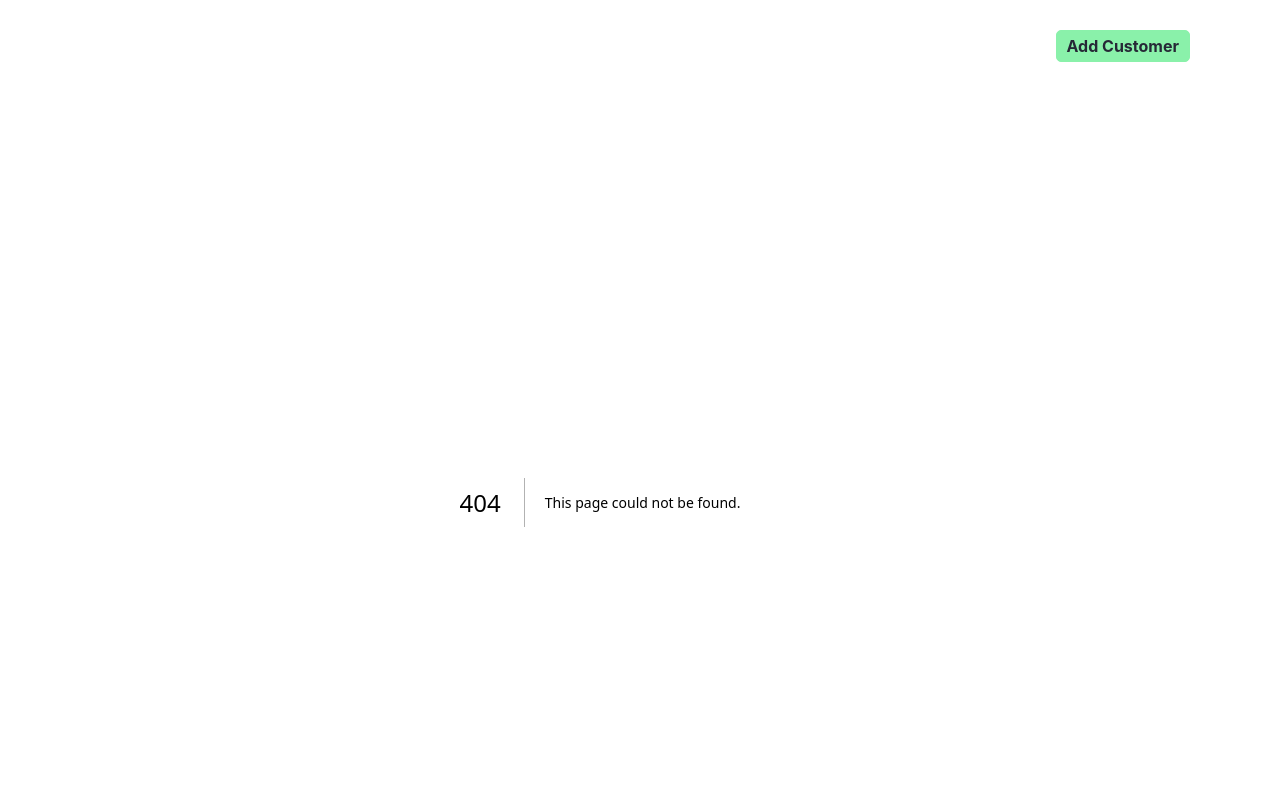
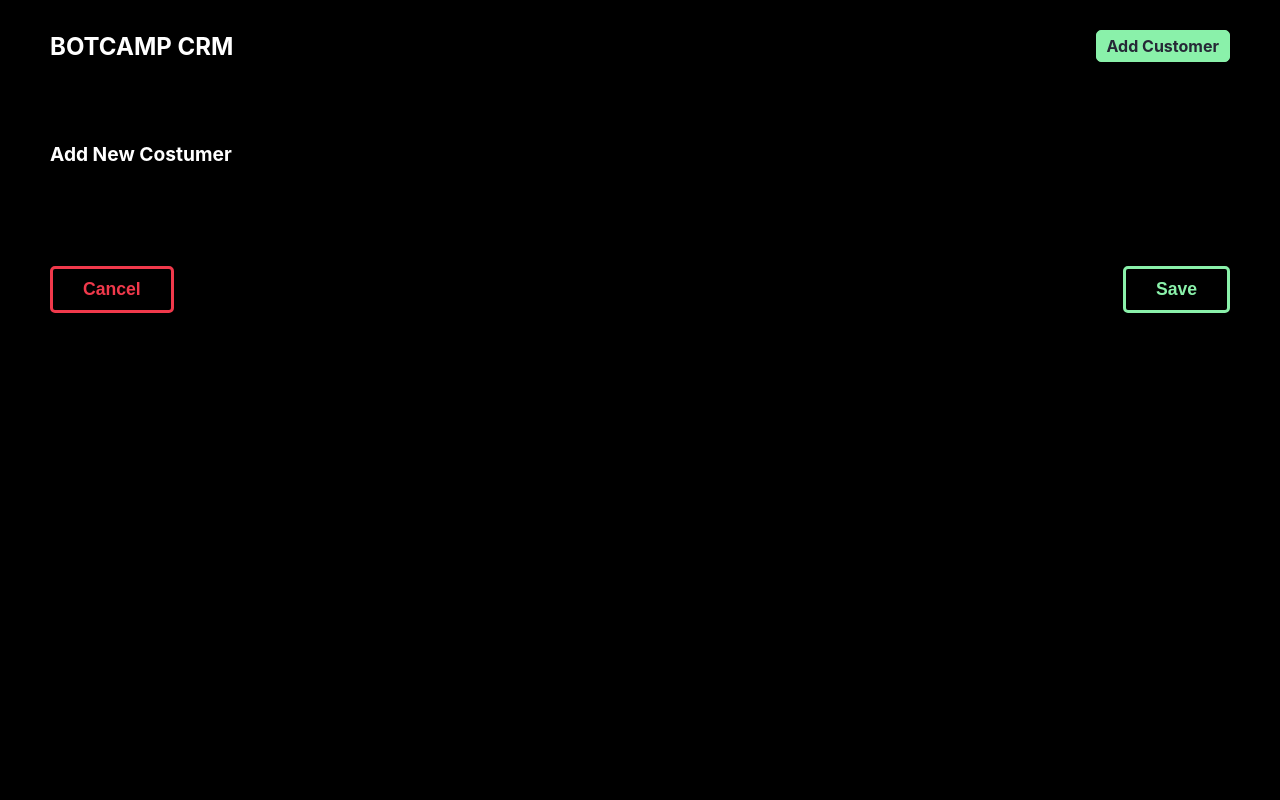
Before and after one commit to neda-vaheb/CRM, a Next.js app in the folder crm/: page /add-costumer in a window 1280 px wide. Before the commit this address had no page. Shown: the top 800 px of the page. Built offline with nearby package versions, Linux system fonts and the light colour scheme.

Commit message:
start to develop ui,costomer page is start to develop

```diff
--- /dev/null
+++ b/crm/components/module/Form.js
@@ -0,0 +1,11 @@
+import React from 'react'
+
+function Form() {
+  return (
+    <div>
+      form
+    </div>
+  )
+}
+
+export default Form
--- /dev/null
+++ b/crm/components/template/AddCustomer.js
@@ -0,0 +1,33 @@
+import { useState } from "react"
+import Form from "../module/Form"
+
+function AddCustomer() {
+const [form , setForm] = useState({
+    name:"",
+    lastName:"",
+    email:"",
+    phone:"",
+    address:"",
+    postalCode:"",
+    date:"",
+    products:[]
+});
+const cancelHandler = ()=>{}
+const saveHandler = ()=>{}
+  return (
+    <div className="customer-page">
+      <h4>Add New Costumer</h4>
+      <Form form={form} setForm={setForm}/>
+      <div className="customer-page__buttons">
+        <button className="first" onClick={cancelHandler}>
+          Cancel
+        </button>
+        <button className="second" onClick={saveHandler}>
+          Save
+        </button>
+      </div>
+    </div>
+  )
+}
+
+export default AddCustomer
--- a/crm/mdels/Customer.js
+++ b/crm/models/Customer.js
@@ -1,5 +1,7 @@
+
 import { Schema, model, models } from "mongoose";
-const custumerSchema = new Schema({
+
+const customerSchema = new Schema({
   name: {
     type: String,
     required: true,
@@ -30,6 +32,7 @@ const custumerSchema = new Schema({
   },
   updatedAt: { type: Date, default: () => Date.now() },
 });
-const Customer =  models.Customer || model("Customer", custumerSchema);
 
-export default Customer
+const Customer = models.Customer || model("Customer", customerSchema);
+
+export default Customer;
--- /dev/null
+++ b/crm/pages/add-costumer/index.js
@@ -0,0 +1,9 @@
+import AddCustomer from "../../components/template/AddCustomer"
+
+function addCustomerPage() {
+  return (
+    <AddCustomer/>
+  )
+}
+
+export default addCustomerPage
--- /dev/null
+++ b/crm/pages/api/customer/index.js
@@ -0,0 +1,39 @@
+import Customer from "../../../models/Customer";
+import ConnectDB from "../../../utiles/ConnectDB";
+
+export default async function handler(req, res) {
+  try {
+    await ConnectDB();
+  } catch (err) {
+    console.log(err);
+    res.status(500).json({
+      status: "Failed",
+      message: "Fail to connect to DB",
+    });
+    return;
+  }
+
+  if (req.method === "POST") {
+    const data = req.body.data;
+
+    if (!data.name || !data.lastName || !data.email)
+      return res.status(400).json({
+        status: "Failed",
+        message: "Invalid Data",
+      });
+
+    try {
+      const customer = await Customer.create(data);
+      res
+        .status(201)
+        .json({ status: "success", message: "Data created", data: customer });
+    } catch (err) {
+      console.log(err);
+      res.status(500).json({
+        status: "Failed",
+        message: "Error in Storing Data in DB",
+      });
+      return;
+    }
+  }
+}
--- a/crm/utiles/ConnectDB.js
+++ b/crm/utiles/ConnectDB.js
@@ -1,6 +1,7 @@
 
 import { MongoClient, ServerApiVersion } from 'mongodb';
-const uri = process.env.MONGO_URI ;
+
+ const uri ="mongodb+srv://nvahebnv:dmKTj1fPktMkw36C@cluster0.ozlkq.mongodb.net/?retryWrites=true&w=majority&appName=Cluster0"
 
 // Create a MongoClient with a MongoClientOptions object to set the Stable API version
 const client = new MongoClient(uri, {
@@ -18,10 +19,13 @@ export default async function ConnectDB() {
     // Send a ping to confirm a successful connection
     await client.db("admin").command({ ping: 1 });
     console.log("Pinged your deployment. You successfully connected to MongoDB!");
+  } catch(err) {
+    // Ensures that the client will close when you finish/error
+  console.log(err)
   } finally {
     // Ensures that the client will close when you finish/error
     await client.close();
   }
 }
 ConnectDB().catch(console.dir);
-console.log("connect to DB")
+console.log("connect to DB");
```
